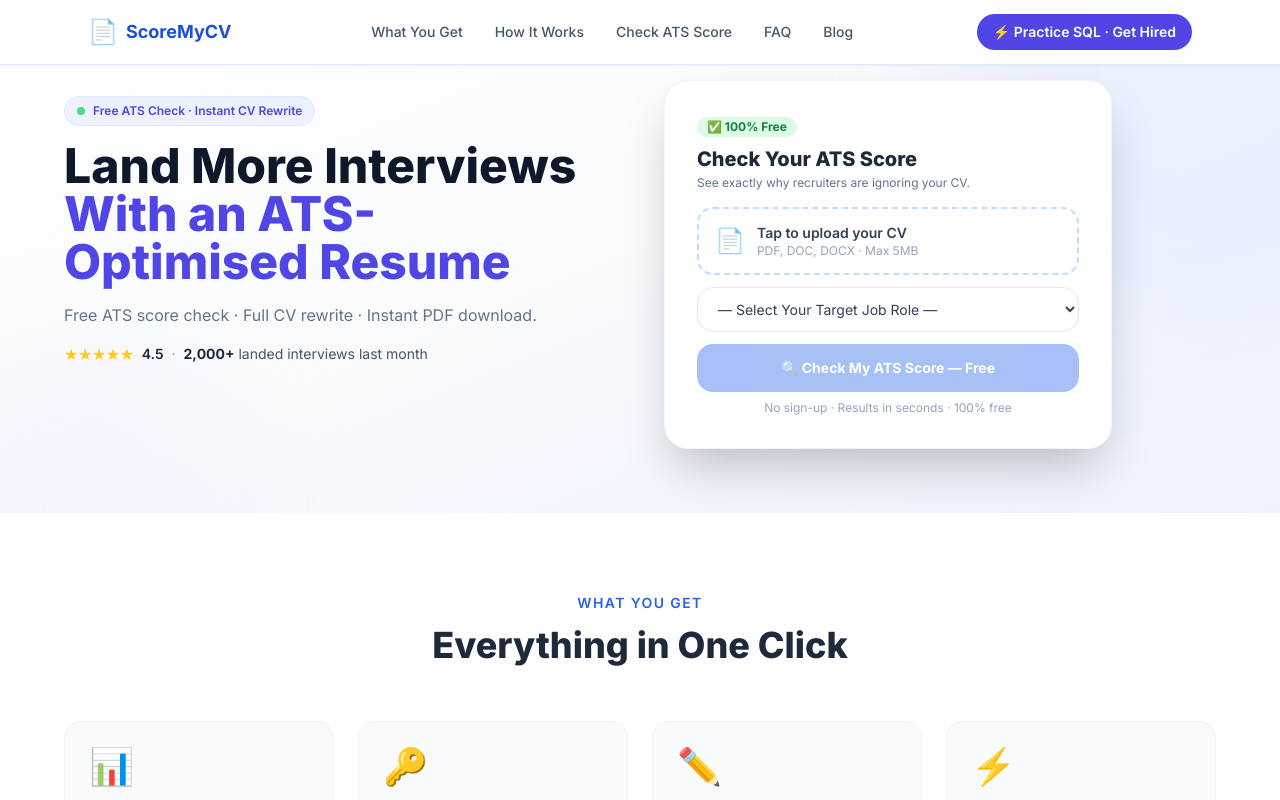
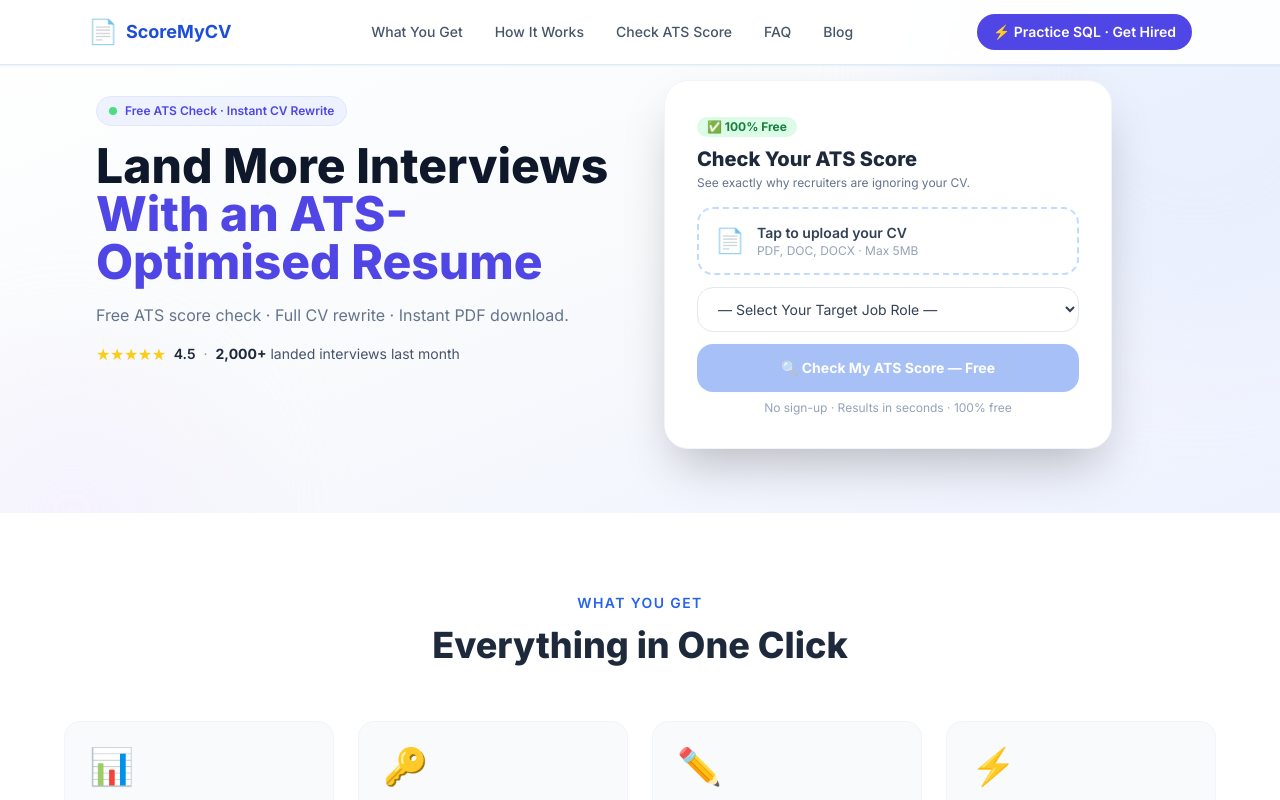
Before and after one commit to dakjdakk/SCOREMYCV, a Next.js app: page / in a window 1280 px wide. Shown: the top 800 px of the page. Built offline with nearby package versions, Linux system fonts and the light colour scheme.

Commit message:
Add left padding to desktop hero left column for balanced spacing

```diff
--- a/app/page.tsx
+++ b/app/page.tsx
@@ -525,7 +525,7 @@
       <div className="relative max-w-6xl mx-auto grid grid-cols-1 lg:grid-cols-2 gap-8 lg:gap-12 items-start">
 
         {/* LEFT: Headline */}
-        <div className="hidden lg:flex flex-col gap-4 pt-4">
+        <div className="hidden lg:flex flex-col gap-4 pt-4 lg:pl-8">
           <div className="inline-flex items-center gap-2 bg-indigo-50 border border-indigo-100 text-indigo-600 text-xs font-semibold px-3 py-1.5 rounded-full w-fit">
             <span className="w-2 h-2 bg-green-400 rounded-full animate-pulse" />
             Free ATS Check · Instant CV Rewrite
```
